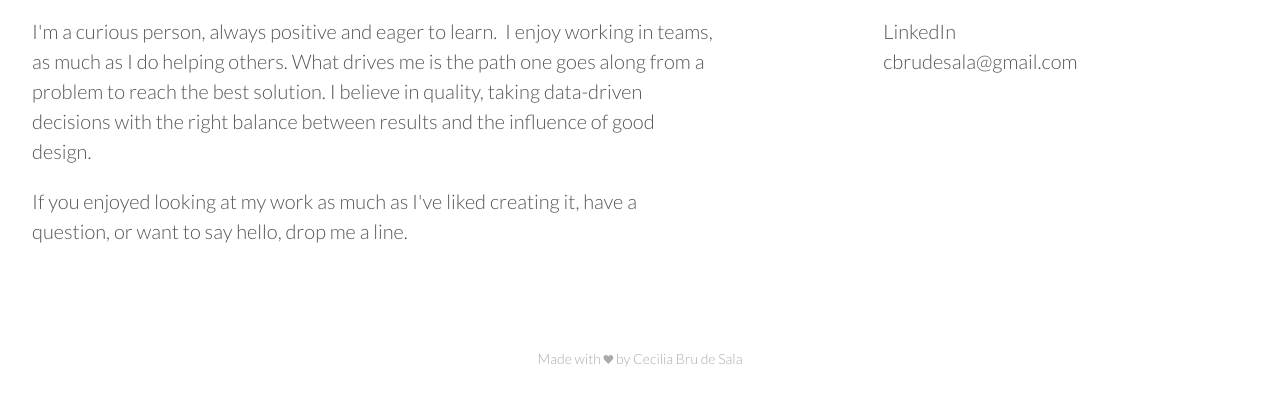
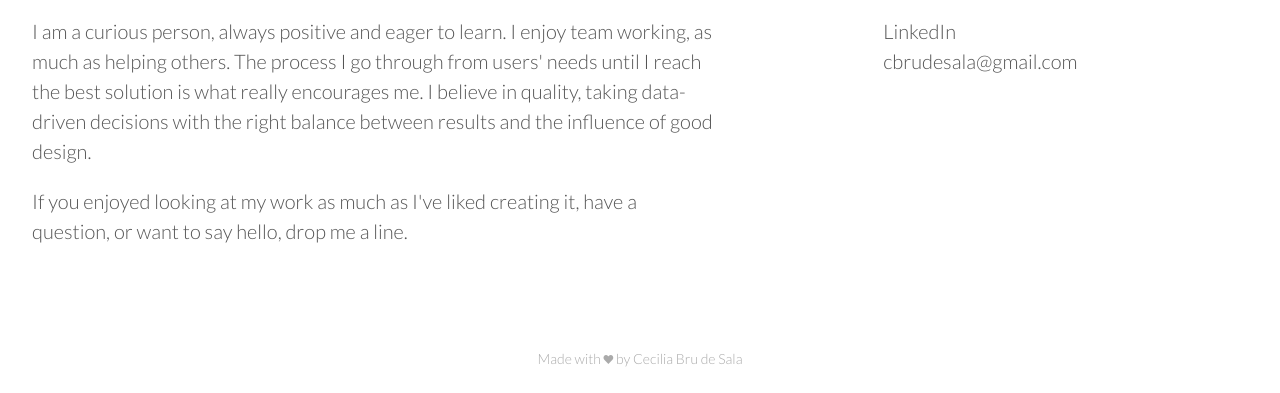
Before and after one commit to cbrudesala/cbrudesala.github.io, a Jekyll site: the page built from contact.html, in a window 1280 px wide, cut to the strip 638-1031 px from the top of the page. Built offline with Jekyll 4.4.1, drawn with Linux system fonts in a browser that asks for light colours; nearby versions of some CDN libraries; some web fonts are replaced.

Commit message:
contact txt

```diff
--- a/contact.html
+++ b/contact.html
@@ -14,9 +14,9 @@ title: Contact
 <div class="cf mb5">
   <div class="fl w-70-ns">
     <p class="w-80-ns mid-gray f5 f4-ns">
-      I'm a curious person, always positive and eager to learn.
-      I enjoy working in teams, as much as I do helping others.
-      What drives me is the path one goes along from a problem to reach the best solution.
+      I am a curious person, always positive and eager to learn.
+      I enjoy team working, as much as helping others. The process I go through from users' needs
+      until I reach the best solution is what really encourages me.
       I believe in quality, taking data-driven decisions with the right balance between results
       and the influence of good design.
     </p>
```
